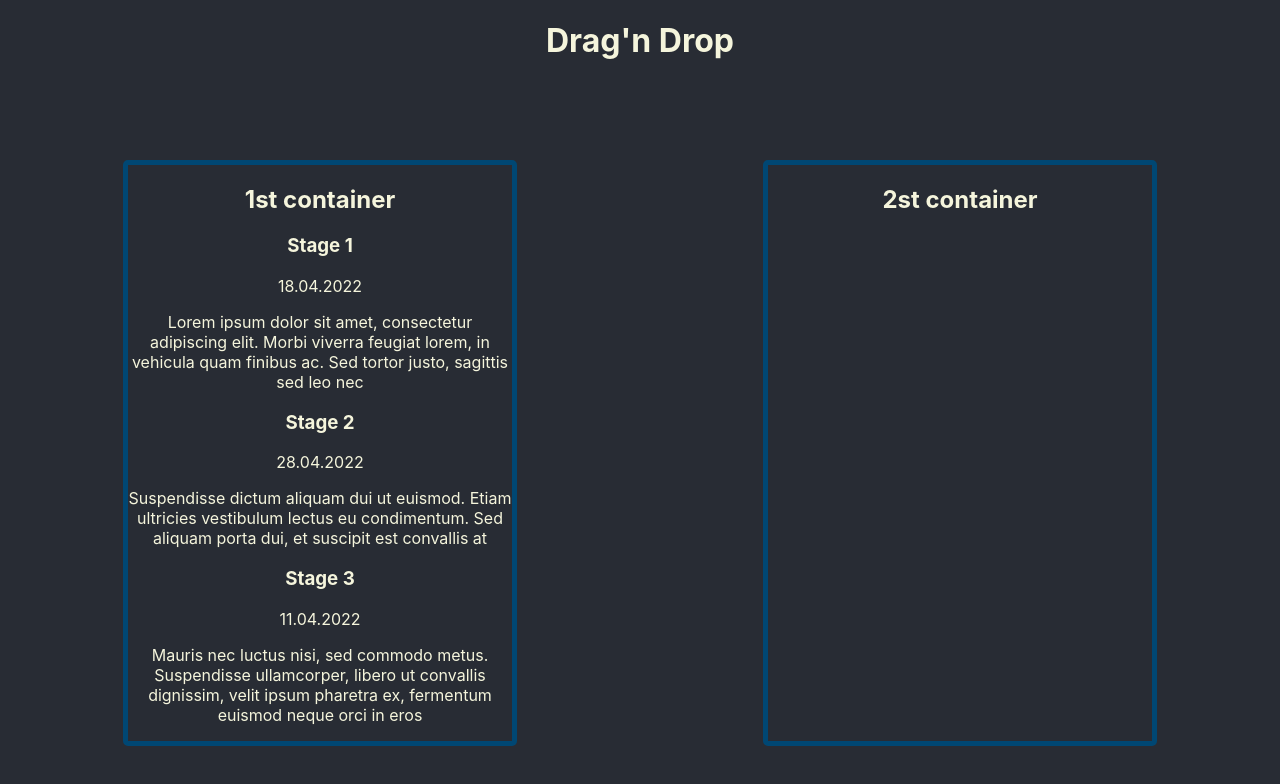
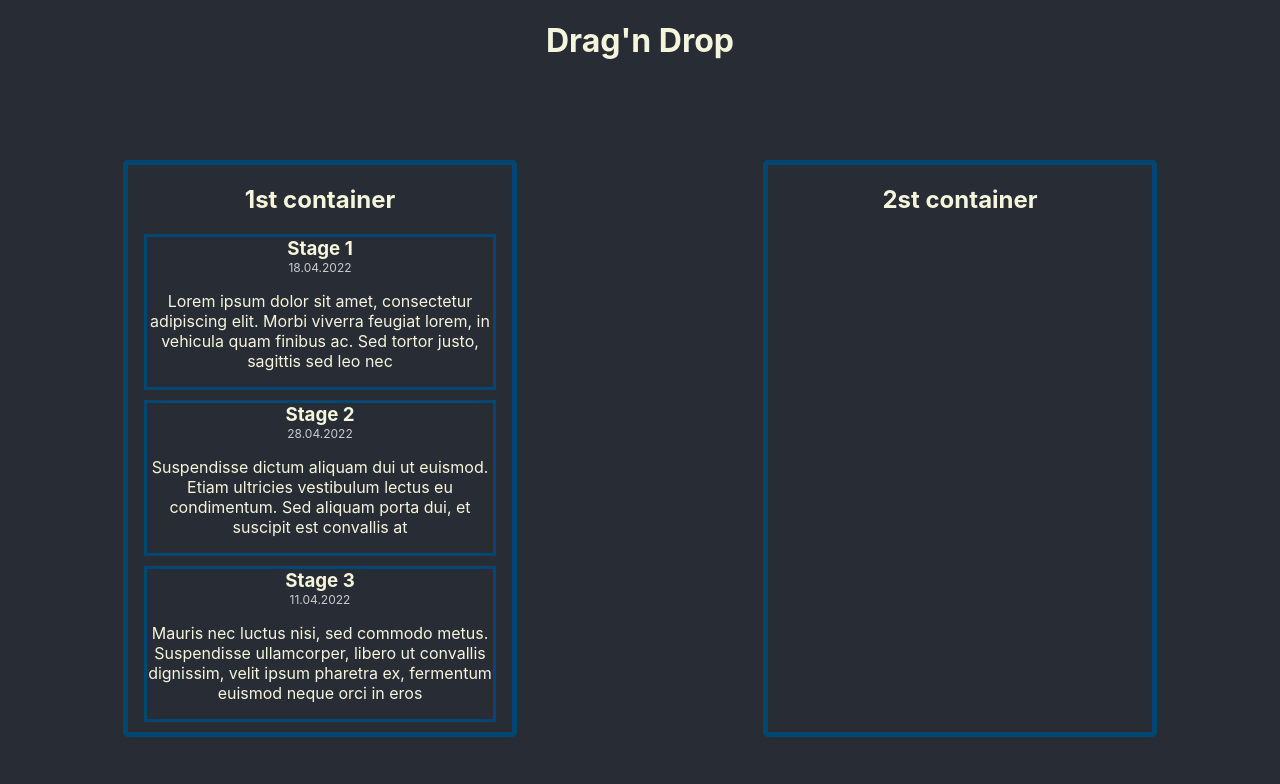
Before and after one commit to mb-dir/drag-n-drop-react-app, a React (Create React App) app: page / in a window 1280 px wide. Shown: the top 784 px of the page. Built offline with nearby package versions, Linux system fonts and the light colour scheme.

Commit message:
Styles for rendered elements

```diff
--- a/src/App.css
+++ b/src/App.css
@@ -9,3 +9,19 @@
   width: 30%;
   min-height: 500px;
 }
+.element {
+  border: 3px solid rgb(0, 71, 115);
+  width: 90%;
+  margin: 10px auto;
+}
+.element:hover {
+  cursor: pointer;
+}
+.element__title {
+  margin: 0;
+}
+.element__date {
+  margin: 0;
+  font-size: 12px;
+  color: rgb(203, 203, 203);
+}
```
